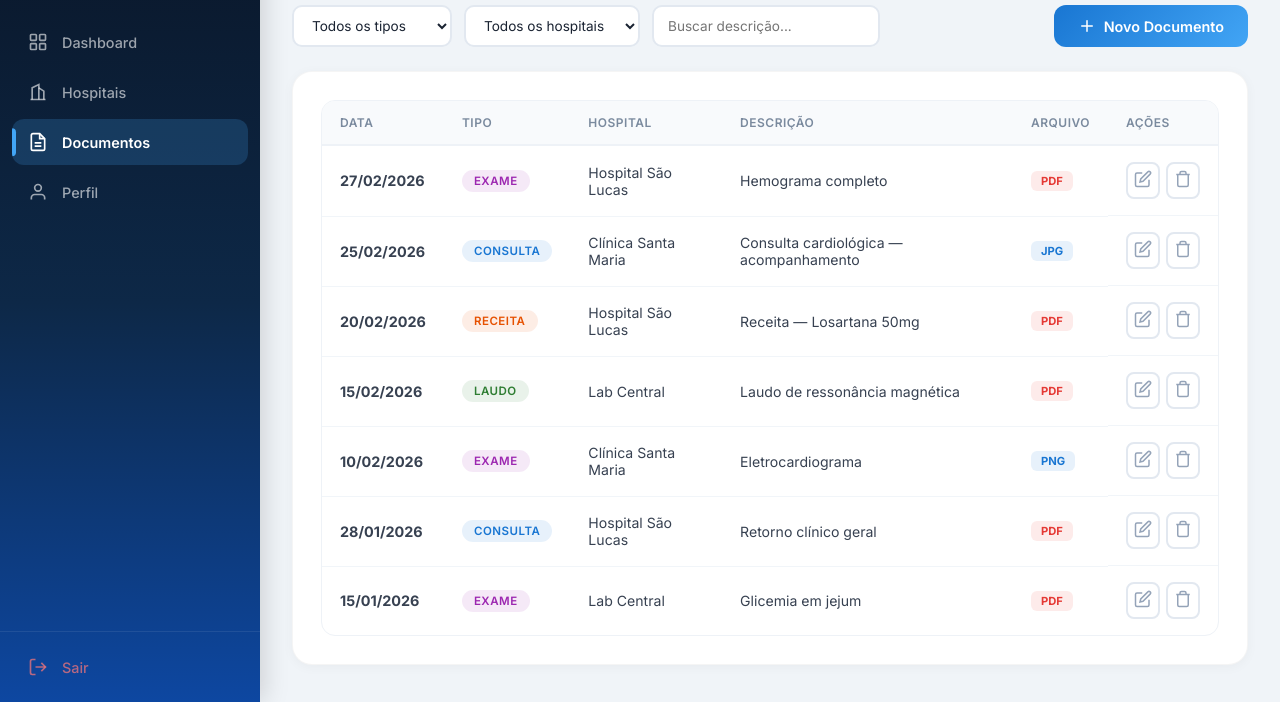
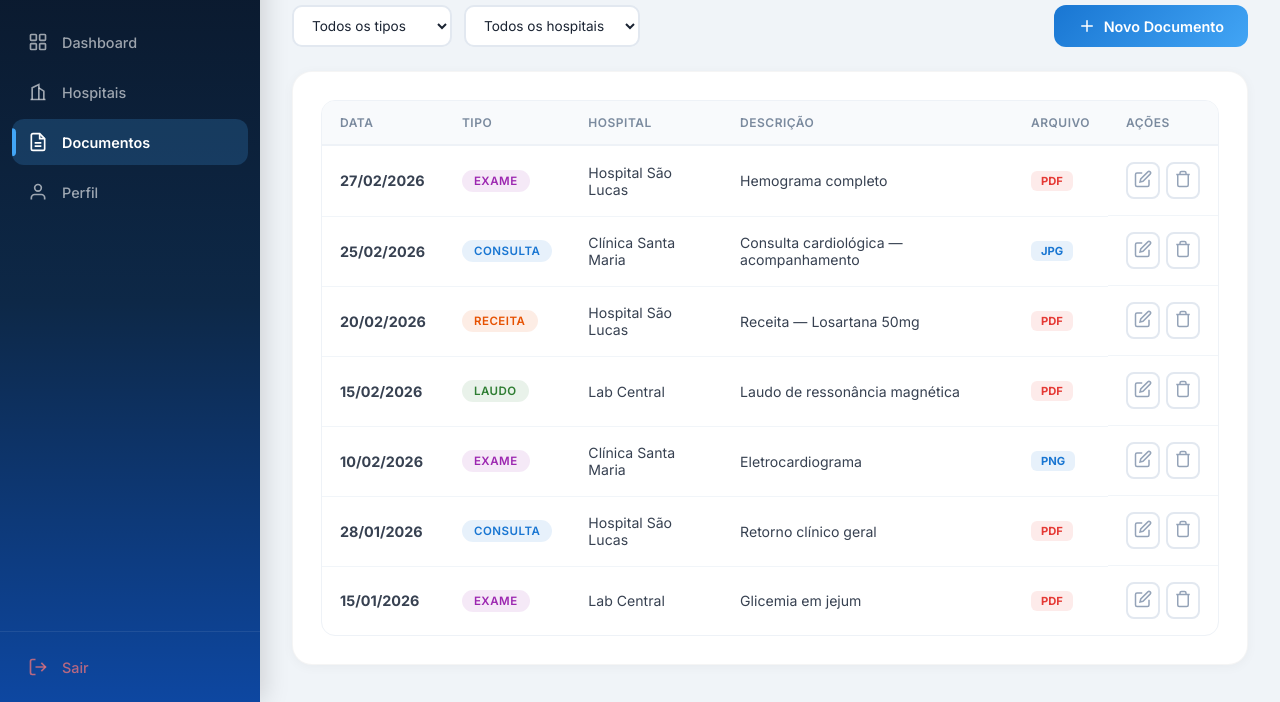
Before and after one commit to Elysion-Sphere/GestCare, a plain HTML site: page Front-End-GestCare/documentos.html in a window 1280 px wide. Shown: the part 98-800 px from the top of the page. Drawn offline with Linux system fonts and the light colour scheme.

Commit message:
Fix: Retirar pesquisa de documentos por descrição

```diff
--- a/Front-End-GestCare/js/documentos.js
+++ b/Front-End-GestCare/js/documentos.js
@@ -102,12 +102,16 @@
 function applyFilters() {
     var tipo = document.getElementById('filter-tipo').value;
     var hospitalId = document.getElementById('filter-hospital').value;
-    var busca = document.getElementById('filter-busca').value.toLowerCase().trim();
+
+    //Retirado Filtro por Descrição
+    //var busca = document.getElementById('filter-busca').value.toLowerCase().trim();
 
     var filtered = documentos;
     if (tipo) filtered = filtered.filter(function (d) { return d.tipo === tipo; });
     if (hospitalId) filtered = filtered.filter(function (d) { return d.hospitalId === parseInt(hospitalId); });
-    if (busca) filtered = filtered.filter(function (d) { return (d.descricao || '').toLowerCase().indexOf(busca) !== -1; });
+
+    //Retirado Filtro por Descrição
+    //if (busca) filtered = filtered.filter(function (d) { return (d.descricao || '').toLowerCase().indexOf(busca) !== -1; });
 
     renderDocs(filtered);
 }
```
Also changed, not shown: Front-End-GestCare/documentos.html (+4 -0 lines).
